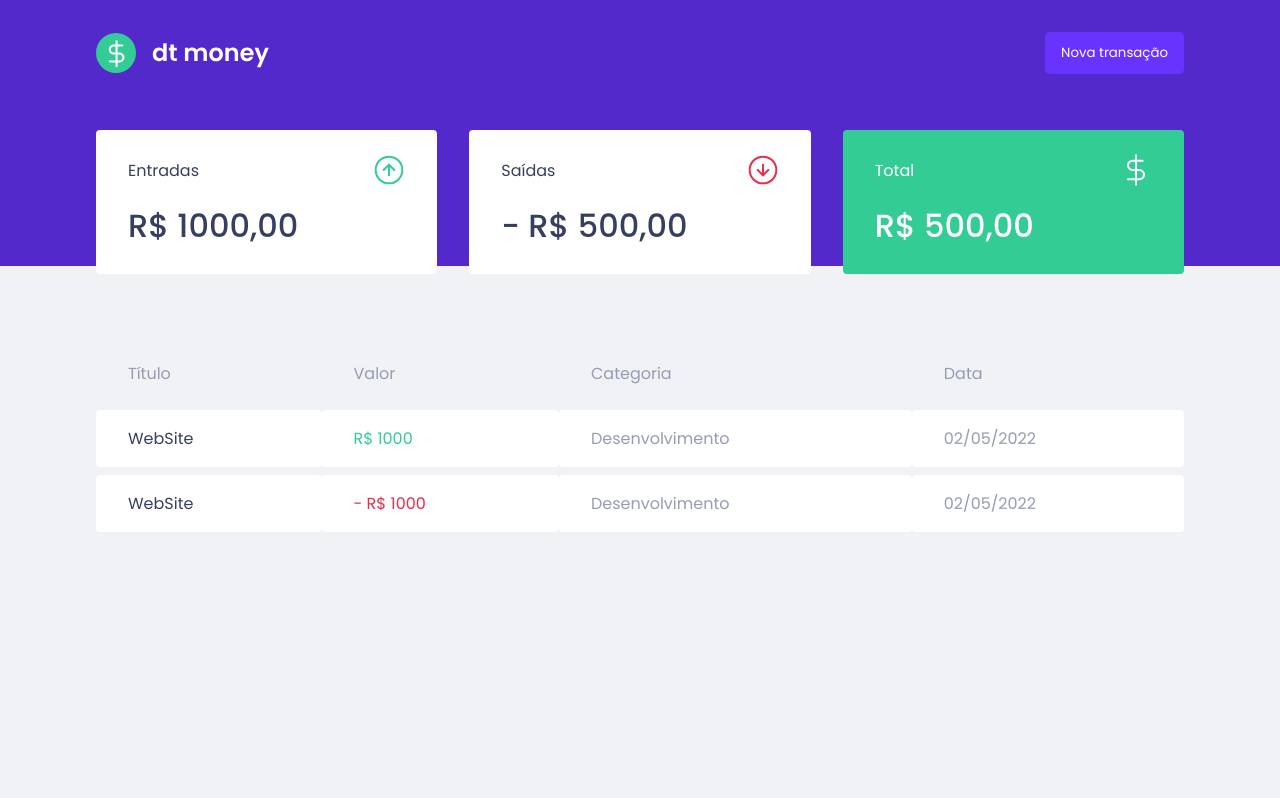
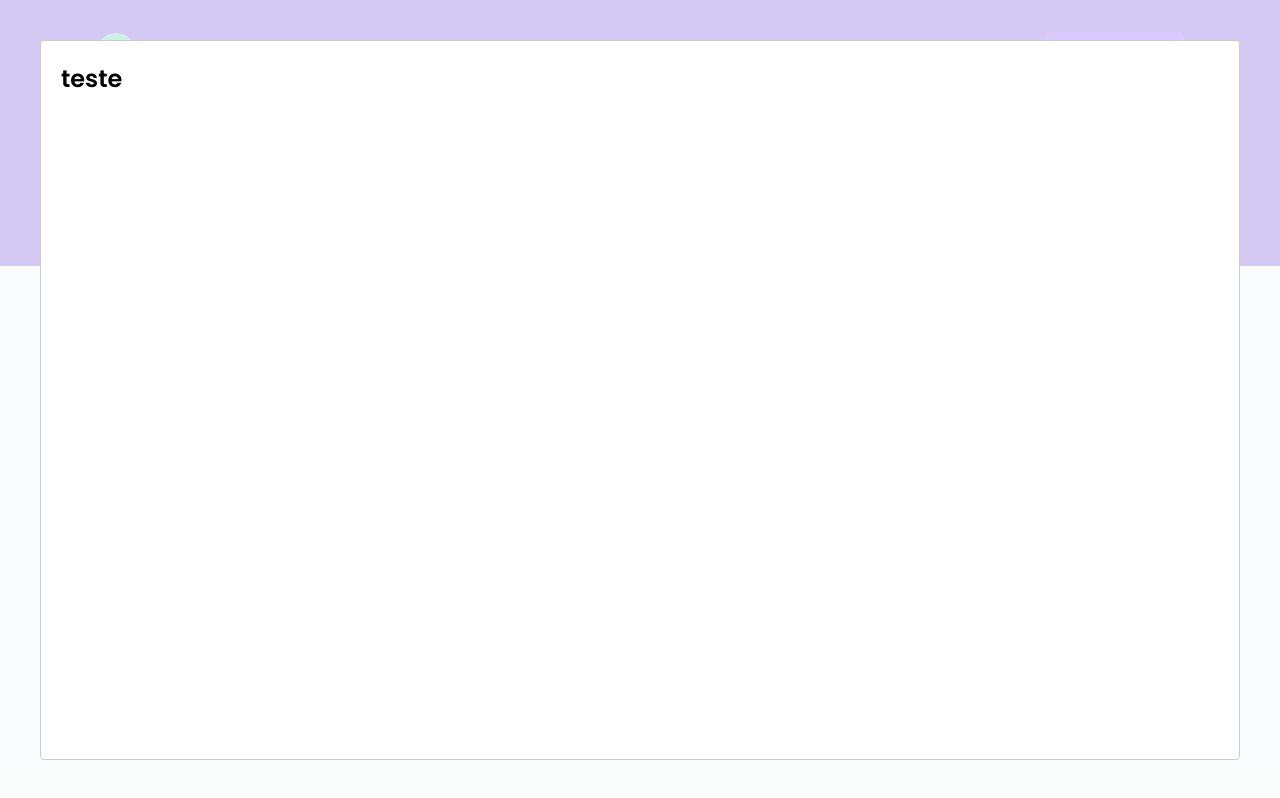
Before and after one commit to britoga/DtMoney, a React (Create React App) app: page / in a window 1280 px wide. Both pictures are taken after a click on the button "Nova transação". Built offline with nearby package versions, Linux system fonts and the light colour scheme; no server answers; what miragejs would draw is missing.

Commit message:
Usando react-modal

```diff
--- a/package.json
+++ b/package.json
@@ -3,9 +3,10 @@
 	"version": "0.1.0",
 	"private": true,
 	"dependencies": {
-		"eslint-config-react-app": "6",
+		"eslint-config-react-app": "^7.0.1",
 		"react": "^18.1.0",
 		"react-dom": "^18.1.0",
+		"react-modal": "^3.15.1",
 		"react-scripts": "5.0.1",
 		"styled-components": "^5.3.5",
 		"web-vitals": "^2.1.0"
@@ -18,6 +19,7 @@
 		"@types/node": "^16.7.13",
 		"@types/react": "^18.0.0",
 		"@types/react-dom": "^18.0.0",
+		"@types/react-modal": "^3.13.1",
 		"@types/styled-components": "^5.1.25",
 		"axios": "^0.27.2",
 		"eslint-config-react-app": "6",
--- a/src/App.tsx
+++ b/src/App.tsx
@@ -1,12 +1,32 @@
+import { useState } from 'react';
+import Modal from 'react-modal';
 import { Header } from './components/Header';
+
 import { GlobalStyle } from './styles/global';
 import { Dashboard } from './components/Dashboard';
 
+Modal.setAppElement('#root');
+
 export function App() {
+	const [isNewTransactionModalOpen, setIsNewTransactionModalOpen] = useState(false);
+
+	function handleOpenNewTransactionModal() {
+		setIsNewTransactionModalOpen(true);
+	}
+
+	function handleCloseNewTransactionModal() {
+		setIsNewTransactionModalOpen(false);
+	}
+
 	return (
 		<div className="App">
-			<Header />
+			<Header onOpenNewTransactionModal={handleOpenNewTransactionModal} />
 			<Dashboard />
+
+			<Modal isOpen={isNewTransactionModalOpen} onRequestClose={handleCloseNewTransactionModal}>
+				<h2>teste</h2>
+			</Modal>
+
 			<GlobalStyle />
 		</div>
 	);
--- a/src/components/Header/index.tsx
+++ b/src/components/Header/index.tsx
@@ -1,12 +1,18 @@
 import logoImg from '../../assets/logo.svg';
 import { Container, Content } from './styles';
 
-export function Header() {
+interface HeaderProps {
+	onOpenNewTransactionModal: () => void;
+}
+
+export function Header({ onOpenNewTransactionModal }: HeaderProps) {
 	return (
 		<Container>
 			<Content>
 				<img src={logoImg} alt="Dt Money" />
-				<button type="button">Nova transação</button>
+				<button type="button" onClick={onOpenNewTransactionModal}>
+					Nova transação
+				</button>
 			</Content>
 		</Container>
 	);
```
Also changed, not shown: 2 other files (tests, documents, lock files or other folders).
